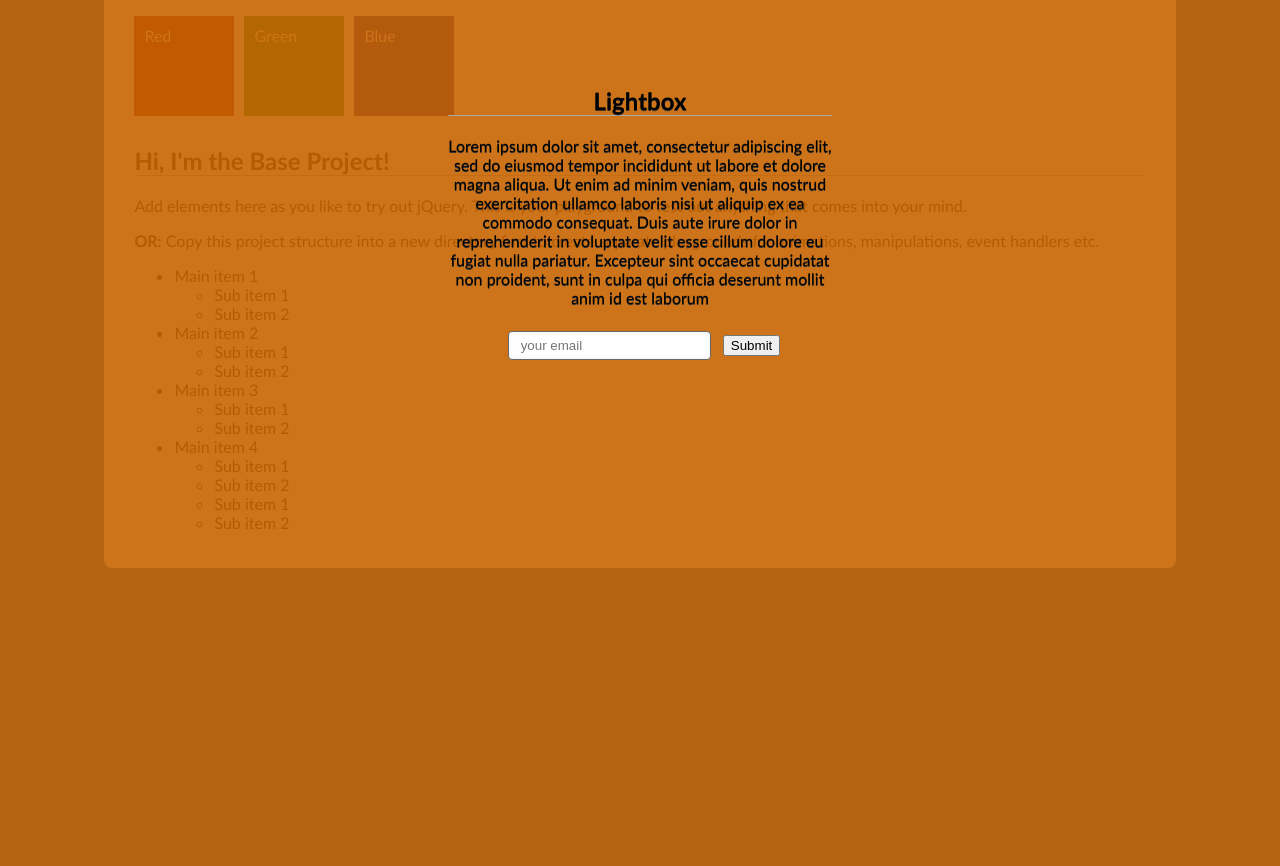
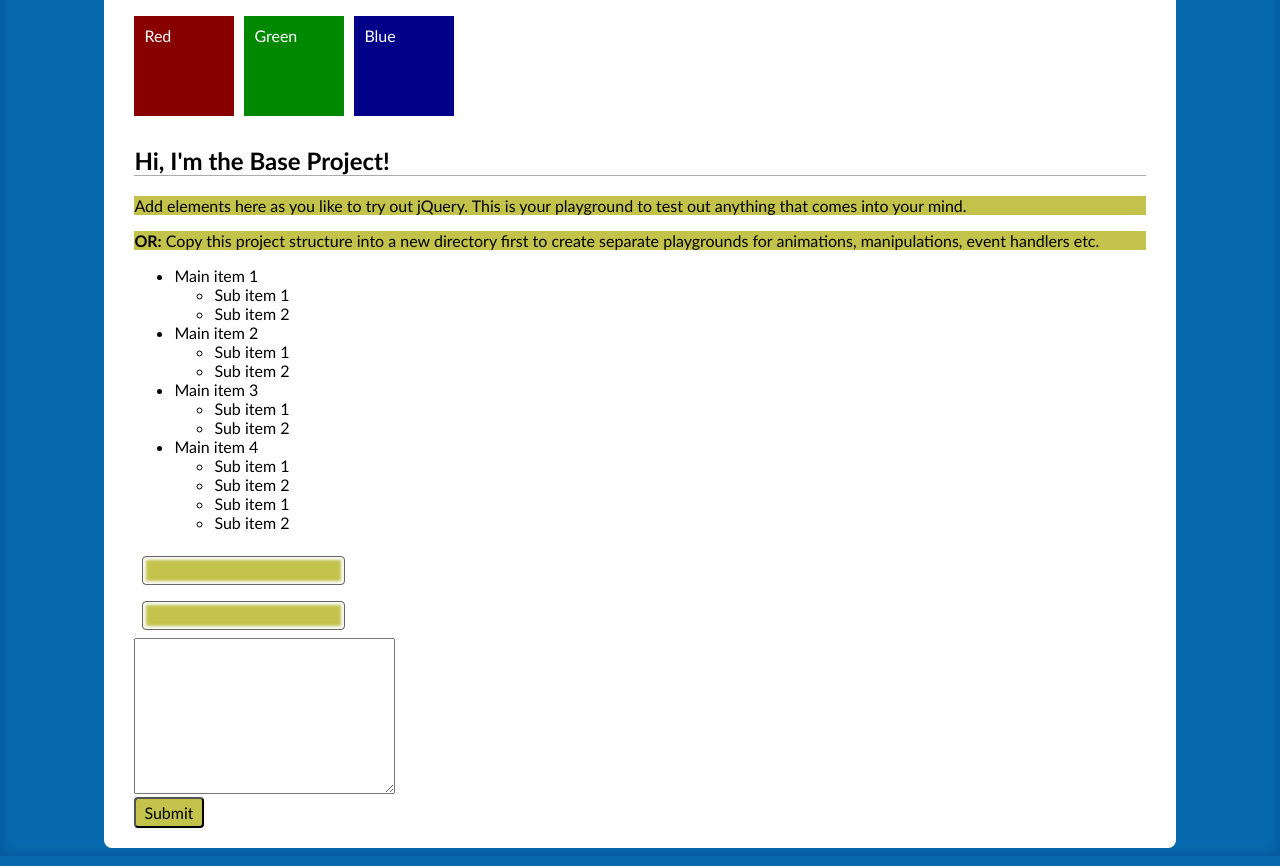
Before and after one commit to sasimohan89/jqueryBasicsLearning, a plain HTML site: page index.html in a window 1280 px wide. Shown: the part 126-992 px from the top of the page. Drawn offline with nearby package versions, Linux system fonts and the light colour scheme.

Commit message:
07/30 initial

```diff
--- a/index.html
+++ b/index.html
@@ -45,6 +45,12 @@
         <li>Sub item 2</li>
       </ul>
     </ul>
+    <form action="">
+      <input type="text"><br>
+      <input type="email"><br>
+      <textarea name="" id="" cols="30" rows="10"></textarea><br>
+      <input type="submit" value="Submit">
+    </form>
   </div>
   <div class="lightbox">
     <h2>Lightbox</h2>
--- a/js/script.js
+++ b/js/script.js
@@ -41,6 +41,14 @@ $(function() {
   //   });
   // });
 
-  $(".lightbox").delay(500).fadeTo(1000, 2);
+  //$(".lightbox").delay(500).fadeTo(1000, 2);
+
+  // Using css selectors
+
+  // $("p").css("background-color", "rgba(180, 180, 30, 0.8");
+  // $(".red-box").css("background-color", "rgba(180, 180, 30, 0.8");
+  // $("#list").css("background-color", "rgba(180, 180, 30, 0.8");
+  // $("input[type='email']").css("background-color", "rgba(180, 180, 30, 0.8");
+   $("h1, p, input").css("background-color", "rgba(180, 180, 30, 0.8");
 
 });
```
